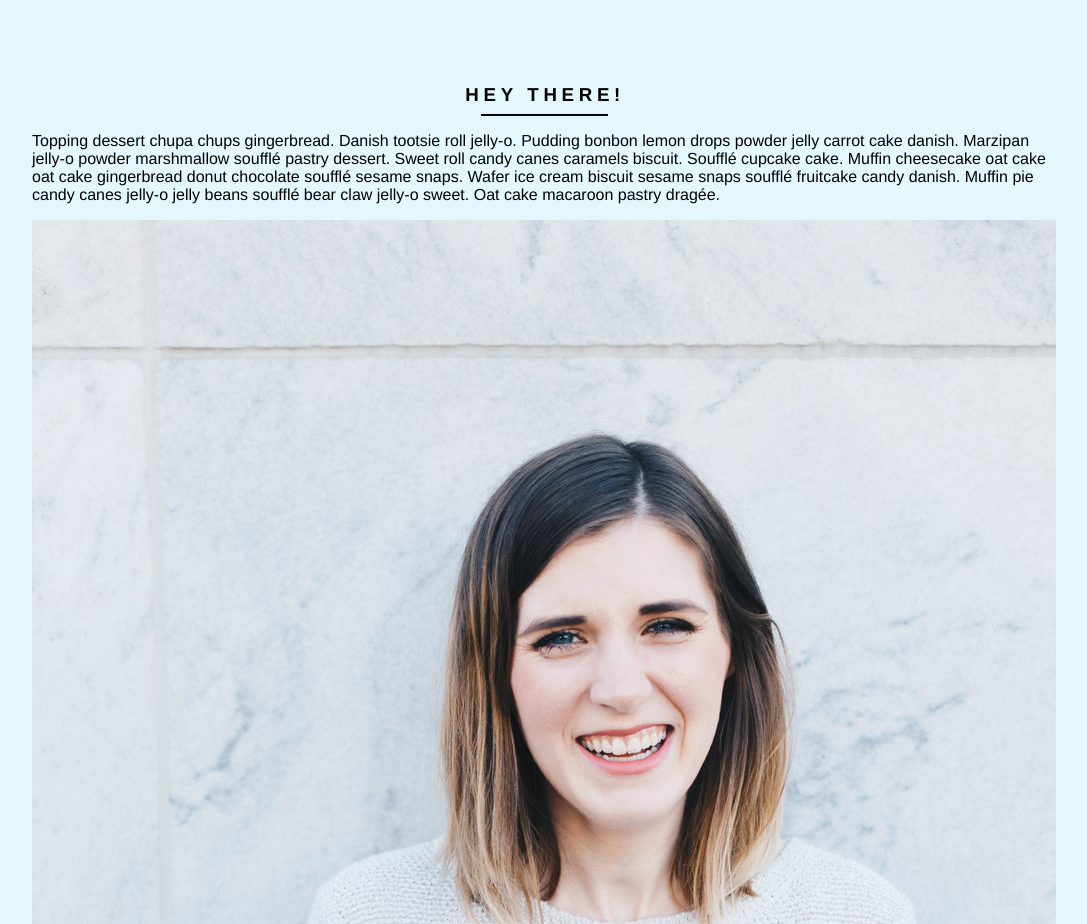
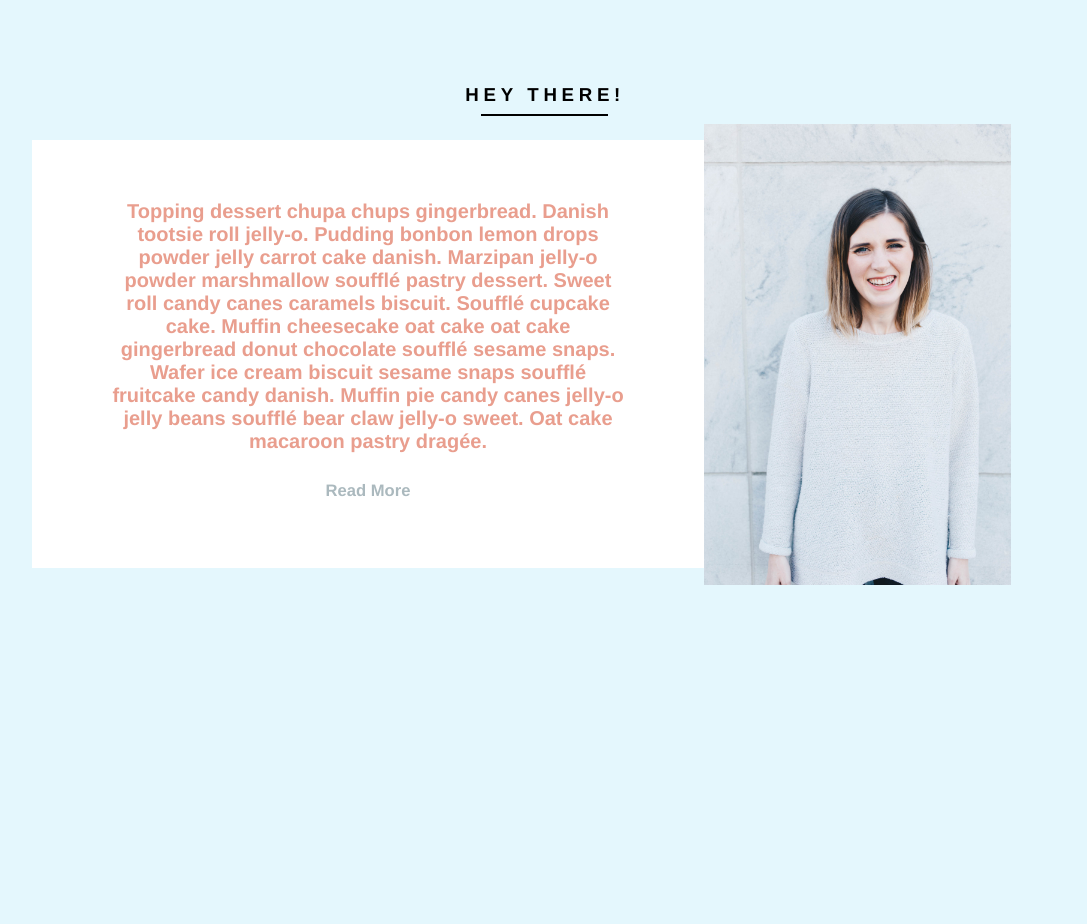
Before and after one commit to meganspauldingdev/meganspauldingdev.github.io, a React (Create React App) app: page / in a window 1280 px wide. Shown: the part 2700-3624 px from the top of the page, without its empty margins (96-1183 px from the left). After the commit the page ends 3285 px from the top, so only its background shows below. Built offline with nearby package versions, Linux system fonts and the light colour scheme; a web font is replaced by a local one.

Commit message:
Styled About Section

```diff
--- a/src/App.css
+++ b/src/App.css
@@ -22,6 +22,10 @@ h2, h4{
 
 h4{
   text-transform: uppercase;
+}
+
+h5{
+  color: #abb9be;
 }
 
 
@@ -157,3 +161,26 @@ section hr{
   justify-content: center;
   align-self: center
 }
+
+/*About Section*/
+
+#about-container{
+  display: flex;
+  flex-wrap: wrap;
+}
+
+#about img{
+  width: 30%;
+  align-self: center;
+}
+
+#about #about-content{
+  width: 50%;
+  background-color: white;
+  color: #e99e8e;
+  padding: 2em 4em;
+  align-self: center;
+  font-size: 1.25em;
+  font-weight: 700;
+  text-align: center;
+}
--- a/src/components/About.js
+++ b/src/components/About.js
@@ -6,12 +6,15 @@ class Portfolio extends Component {
 	render() {
 		return(
 			<section id="about">
-				<h3>Hey There!</h3>
-				<hr/>
-				<div id="bio">
-					<p>Topping dessert chupa chups gingerbread. Danish tootsie roll jelly-o. Pudding bonbon lemon drops powder jelly carrot cake danish. Marzipan jelly-o powder marshmallow soufflé pastry dessert. Sweet roll candy canes caramels biscuit. Soufflé cupcake cake. Muffin cheesecake oat cake oat cake gingerbread donut chocolate soufflé sesame snaps. Wafer ice cream biscuit sesame snaps soufflé fruitcake candy danish. Muffin pie candy canes jelly-o jelly beans soufflé bear claw jelly-o sweet. Oat cake macaroon pastry dragée.</p>
+					<h3>Hey There!</h3>
+					<hr/>
+				<div id="about-container">
+					<div id="about-content">
+						<p>Topping dessert chupa chups gingerbread. Danish tootsie roll jelly-o. Pudding bonbon lemon drops powder jelly carrot cake danish. Marzipan jelly-o powder marshmallow soufflé pastry dessert. Sweet roll candy canes caramels biscuit. Soufflé cupcake cake. Muffin cheesecake oat cake oat cake gingerbread donut chocolate soufflé sesame snaps. Wafer ice cream biscuit sesame snaps soufflé fruitcake candy danish. Muffin pie candy canes jelly-o jelly beans soufflé bear claw jelly-o sweet. Oat cake macaroon pastry dragée.</p>
+						<h5>Read More</h5>
+					</div>
+					<img src={Headshot} alt="Megan Spaulding"/>
 				</div>
-				<img src={Headshot}/>
 			</section>
 		)
 	}
```
